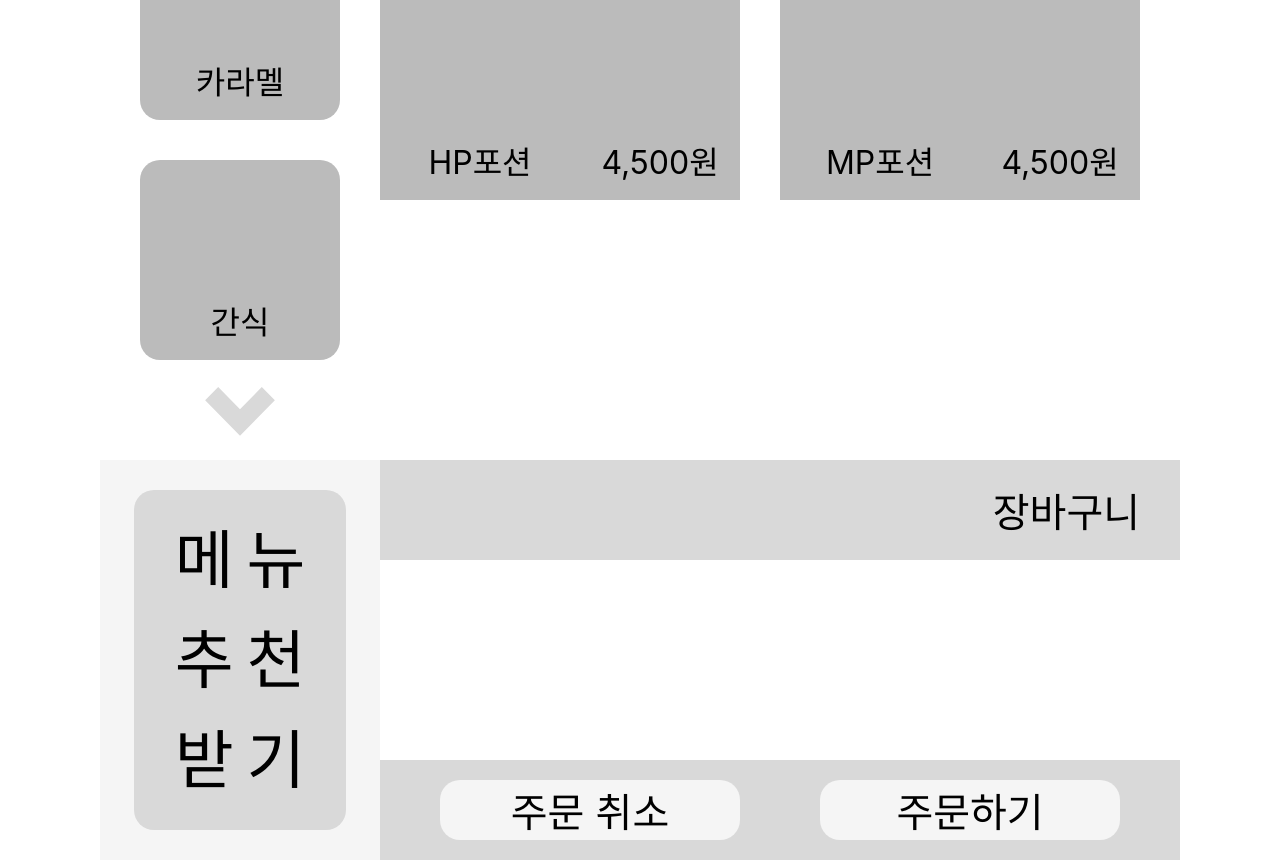
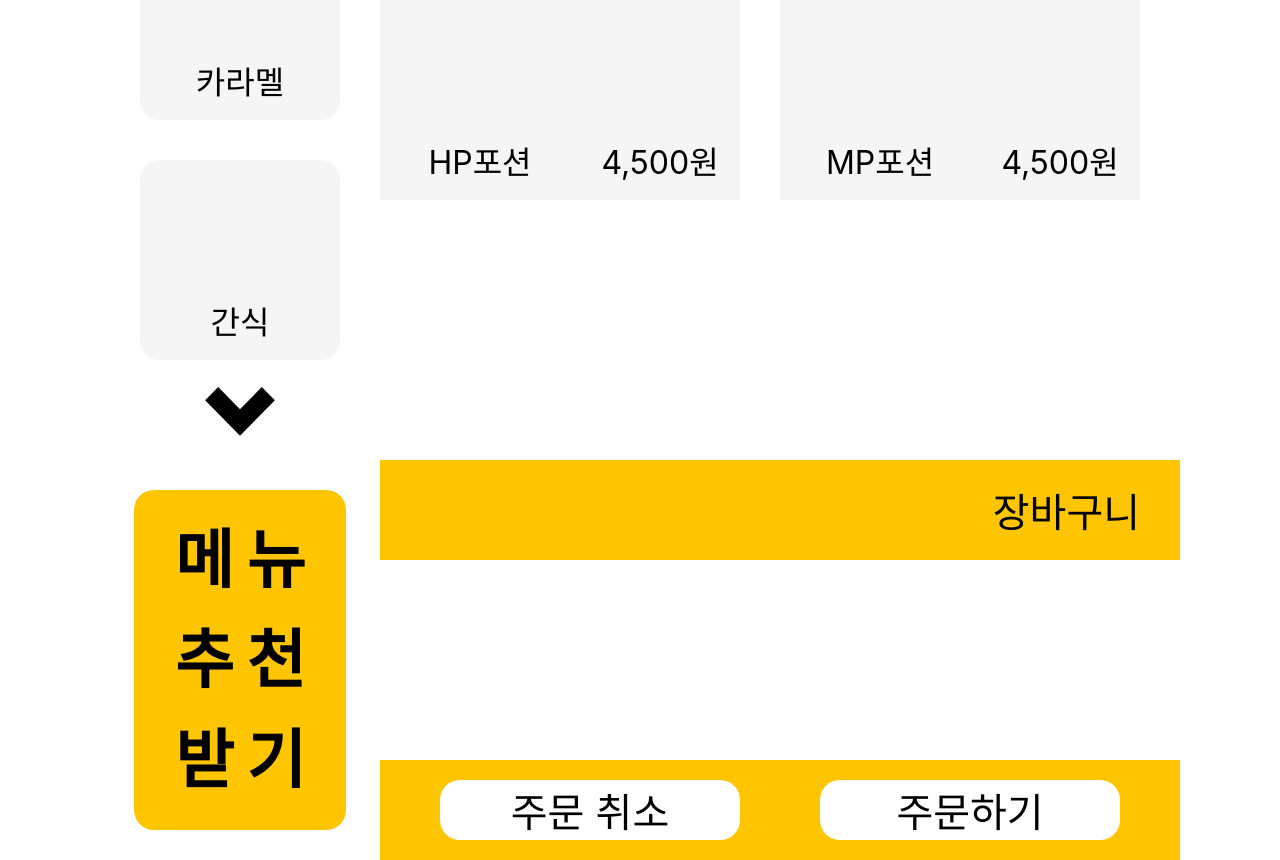
Before and after one commit to Joint-Hackathon-of-4-Schools/GoodBye_Frontend, a React (Create React App) app: page / in a window 1280 px wide. Shown: the part 1060-1920 px from the top of the page. Built offline with nearby package versions, Linux system fonts and the light colour scheme; a web font is replaced by a local one.

Commit message:
style update

```diff
--- a/src/Data/menuData.js
+++ b/src/Data/menuData.js
@@ -100,7 +100,7 @@ export const MenuContentData = [
 			img: '',
 		},
         {
-			title: `한여울카라멜`,
+			title: `흰여울카라멜`,
             money: 1300,
 			img: '',
 		},
--- a/src/components/arrow.jsx
+++ b/src/components/arrow.jsx
@@ -7,7 +7,7 @@ const Arrow = ({able=false, direction="down", ...args}) => {
     }}
     {...args}
     >
-      <path d="M15 -3.05176e-05L0 15.2727L40 56L80 15.2727L65 -3.05176e-05L40 25.4545L15 -3.05176e-05Z" fill={able ? '#D9D9D9': 'transparent'} />
+      <path d="M15 -3.05176e-05L0 15.2727L40 56L80 15.2727L65 -3.05176e-05L40 25.4545L15 -3.05176e-05Z" fill={able ? '#000': 'transparent'} />
     </svg>
   )
 }
--- a/src/components/menuBox.jsx
+++ b/src/components/menuBox.jsx
@@ -21,7 +21,7 @@ export default MenuBox;
 const Container = styled.div`
   width: 360px;
   height: ${({level}) => level === 1 ? 600 : level === 2 ? 320 : 200}px;
-  background: #BBB;
+  background: #F5F5F5;
   background-image: url(${({ img }) => img});
   background-repeat: no-repeat;
   background-size: cover;
@@ -38,13 +38,14 @@ const LeftTextBox = styled.span`
   width: 200px;
   height: 80px;
   display: flex;
-  flex-direction: column;
+  align-items: center;
   justify-content: center;
   font-family: Inter;
   font-style: normal;
   font-size: 32px;
   font-weight: 400;
   text-align: center;
+  vertical-align: center;
   white-space: pre-line;
 `
 
--- a/src/components/menuOrderBox.jsx
+++ b/src/components/menuOrderBox.jsx
@@ -30,7 +30,7 @@ const Container = styled.div`
   min-width: 180px;
   height: 160px;
   border-radius: 20px;
-  background: #D9D9D9;
+  background: #F5F5F5;
   position: relative;
 `
 
@@ -43,7 +43,7 @@ const TextBox = styled.div`
   font-family: Inter;
   font-size: 32px;
   font-style: normal;
-  font-weight: 400;
+  font-weight: 900;
   line-height: 150%;
 `
 
@@ -73,7 +73,7 @@ const Circle = styled.div`
   width: 25.714px;
   height: 20px;
   border-radius: 20px;
-  background: #F5F5F5;
+  background: #FFC500;
 `
 
 const AmountText = styled.span`
--- a/src/components/menuType.jsx
+++ b/src/components/menuType.jsx
@@ -19,7 +19,7 @@ export default MenuType;
 const Container = styled.div`
   width: 200px;
   height: 200px;
-  background: #BBB;
+  background: #F5F5F5;
   background-image: url(${({img}) => img});
   background-repeat: no-repeat;
   background-size: cover;
--- a/src/pages/Main/style.js
+++ b/src/pages/Main/style.js
@@ -12,7 +12,6 @@ export const Placard = styled.div`
   display: flex;
   width: 1080px;
   height: 400px;
-  background: #D9D9D9;
 `
 
 export const ContentBox = styled.div`
@@ -49,7 +48,7 @@ export const LeftBottomContent = styled.div`
   height: 400px;
   justify-content: center;
   align-items: center;
-  background: #F5F5F5;
+  background: #FFFFFF;
 `
 
 export const RightBottomContent = styled(Container)`
@@ -62,7 +61,7 @@ export const RecommendButton = styled.div`
   width: 200px;
   height: 340px;
   border-radius: 20px;
-  background: #D9D9D9;
+  background: #FFC500;
   justify-content: center;
   align-items: center;
   text-align: center;
@@ -70,7 +69,7 @@ export const RecommendButton = styled.div`
   font-family: Inter;
   font-size: 64px;
   font-style: normal;
-  font-weight: 400;
+  font-weight: 900;
   line-height: 100px;
   letter-spacing: 12.8px;
 `
@@ -80,7 +79,7 @@ export const BottomBox = styled.div`
   height: 100px;
   display: flex;
   align-items: center;
-  background: #D9D9D9;
+  background: #FFC500;
   box-sizing: border-box;
 `
 
@@ -105,7 +104,7 @@ export const OrderButton = styled.div`
   width: 300px;
   height: 60px;
   border-radius: 20px;
-  background: #F5F5F5;
+  background: #FFF;
   display: flex;
   justify-content: center;
   align-items: center;
```
